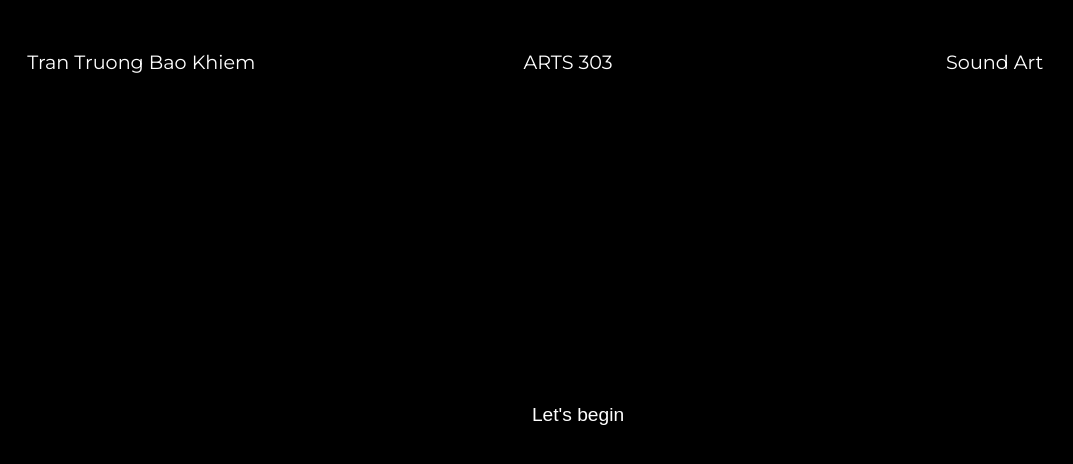
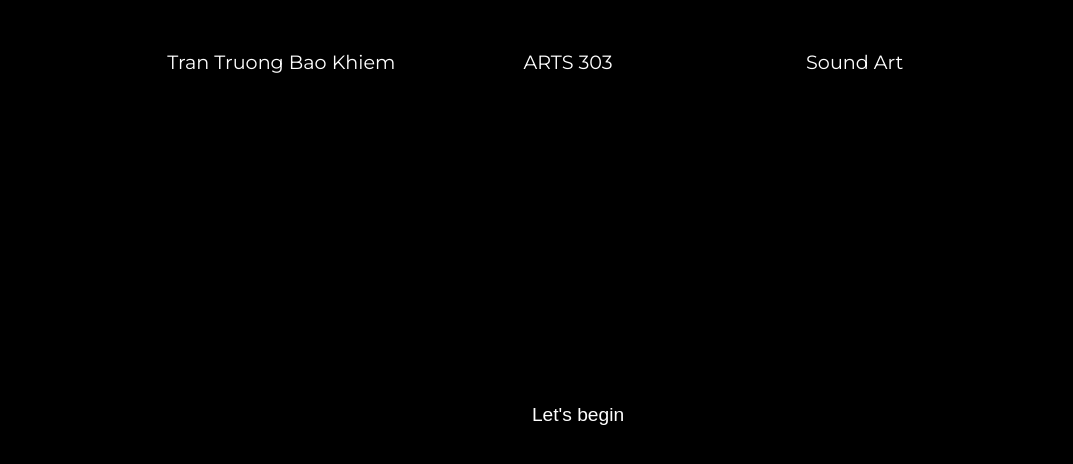
Before and after one commit to BaoTranHuyDuc/random_art_website, a plain HTML site: page index.html in a window 1280 px wide. Shown: the top 464 px of the page, without its empty margins (62-1135 px from the left). Drawn offline with Linux system fonts and the light colour scheme.

Commit message:
more stuff

```diff
--- a/style.css
+++ b/style.css
@@ -59,16 +59,18 @@ button:hover {
 #topText div {
     flex: 1;
     text-align: center;
-    transform: translateX(-50px); /* Move it 20px to the left */
+    transform: translateX(-210px); /* Move it 20px to the left */
 
 }
 
 #leftText {
     text-align: left;
+    margin-left: 370px;
 }
 
 #rightText {
     text-align: right;
+    margin-right: 50px;
 }
 
 #videoOverlay {
```
